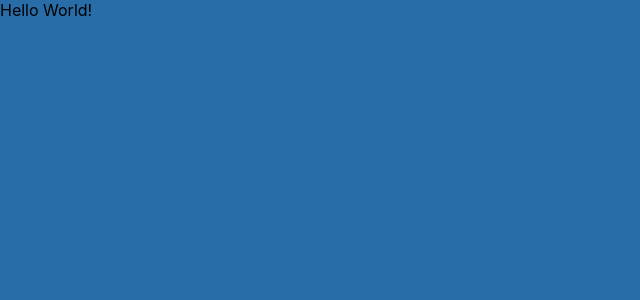
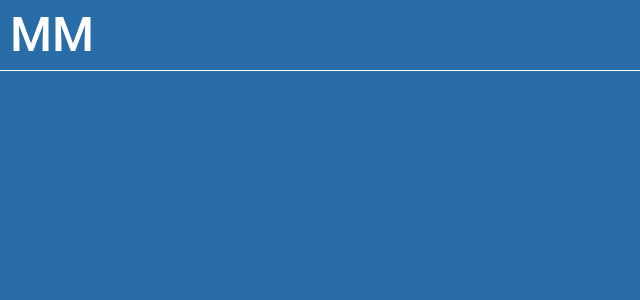
Before and after one commit to MMazzocchi/mmazzocchi.github.io, a React (Create React App) app: page / in a window 1280 px wide. Shown: the top 300 px of the page, without its empty margins (0-640 px from the left). Built offline with nearby package versions, Linux system fonts and the light colour scheme.

Commit message:
Added empty navbar.

```diff
--- a/src/App.js
+++ b/src/App.js
@@ -1,12 +1,11 @@
 import React, { Component } from 'react';
 import './App.css';
+import NavBar from './navbar';
 
 class App extends Component {
   render() {
     return (
-      <div>
-        Hello World!
-      </div>
+      <NavBar />
     );
   }
 }
--- /dev/null
+++ b/src/navbar/index.js
@@ -0,0 +1,16 @@
+import React from 'react';
+import styles from '../styles.js';
+import { withStyles } from '@material-ui/core';
+import AppBar from '@material-ui/core/AppBar';
+import Toolbar from '@material-ui/core/Toolbar';
+import Typography from '@material-ui/core/Typography';
+
+const NavBar = ({ classes }) => (
+  <Toolbar className={ classes.navbar }>
+    <Typography variant="h3" className={ classes.home_icon }>
+      MM
+    </Typography>
+  </Toolbar>
+);
+
+export default withStyles(styles)(NavBar);
--- /dev/null
+++ b/src/styles.js
@@ -0,0 +1,16 @@
+const styles = {
+  navbar: {
+    'border-bottom': '1px solid white',
+    padding: 0,
+  },
+  text: {
+    color: 'white',
+  },
+  home_icon: {
+    color: 'white',
+    'font-weight': 500,
+    padding: '10px',
+  }
+};
+
+export default styles;
```
